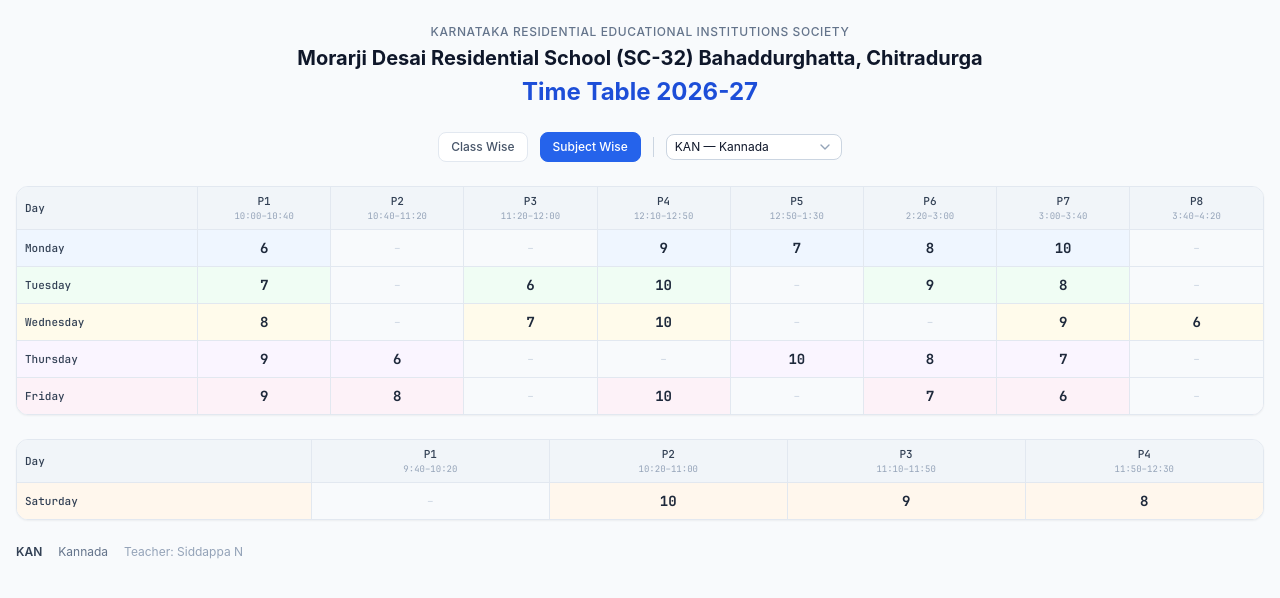
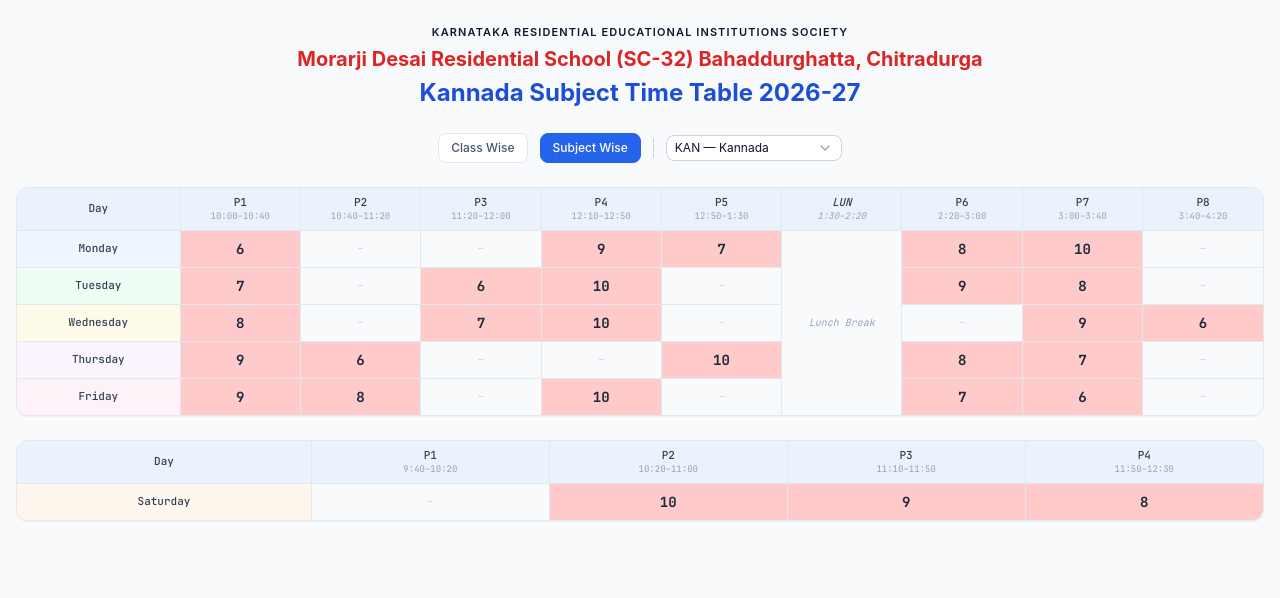
Before and after one commit to hoy-sala/pragati, a SvelteKit app in the folder frontend/: page /timetable in a window 1280 px wide. Both pictures are taken after a click on the button "Subject Wise". Shown: the top 598 px of the page. Built offline with nearby package versions, Linux system fonts and the light colour scheme; a web font is replaced by a local one.

Commit message:
timetable: print-view redesign with subject colors, lunch rowspan, A4 portrait

```diff
--- a/frontend/src/routes/timetable/+page.svelte
+++ b/frontend/src/routes/timetable/+page.svelte
@@ -15,9 +15,9 @@
 	const ACADEMIC_SUBJECTS = Object.entries(SUBJECT_INFO).filter(([c]) => !BREAK_CODES.has(c) && !ACTIVITY_CODES.has(c));
 	const SUBJECT_OPTIONS = ACADEMIC_SUBJECTS.map(([code, info]) => ({ id: code, name: `${code} — ${info.name}` }));
 
-	const WEEKDAY_PERIOD_MAP = [1, 2, 3, 5, 6, 8, 9, 10];
+	const WEEKDAY_PERIOD_MAP = [1, 2, 3, 5, 6, 7, 8, 9, 10];
 	const SAT_PERIOD_MAP = [3, 4, 6, 7];
-	const WEEKDAY_SLOT_LABELS = ['P1', 'P2', 'P3', 'P4', 'P5', 'P6', 'P7', 'P8'];
+	const WEEKDAY_SLOT_LABELS = ['P1', 'P2', 'P3', 'P4', 'P5', 'LUN', 'P6', 'P7', 'P8'];
 	const SAT_SLOT_LABELS = ['P1', 'P2', 'P3', 'P4'];
 
 	type SubjectGrid = Record<string, number[][]>;
@@ -58,33 +58,59 @@
 <style>
 	:global(body) { font-family: -apple-system, BlinkMacSystemFont, 'Segoe UI', Roboto, 'Helvetica Neue', Arial, sans-serif; }
 	.print-only { display: none; }
+	thead tr { background-color: #eaf2fb; }
+	thead th { color: #334155; }
+	td:first-child, th:first-child { text-align: center; }
 	@media print {
-		@page { size: A4 landscape; margin: 4mm; }
-		@page portrait-page { size: A4 portrait; margin: 4mm; }
+		@page { size: A4 portrait; margin: 5mm; }
 		:global(body) { -webkit-print-color-adjust: exact; print-color-adjust: exact; }
 		.no-print, .no-print * { display: none !important; }
 		.print-only { display: inline !important; }
-		.subject-print { page: portrait-page; }
 		.min-h-screen { min-height: auto !important; }
 		.max-w-7xl { max-width: 100% !important; margin: 0 !important; padding: 0 !important; }
-		.overflow-x-auto { box-shadow: none !important; }
+
+		h1 { font-size: 13pt !important; margin: 0 0 2px 0 !important; color: #dc2626 !important; }
+		h2 { font-size: 12pt !important; margin: 0 0 8px 0 !important; color: #1d4ed8 !important; }
+		p { color: #0f172a !important; }
+
+		.overflow-x-auto { box-shadow: none !important; margin-bottom: 5px !important; border: 1px solid #94a3b8 !important; }
+		.overflow-x-auto table { page-break-inside: avoid !important; }
+		table { font-size: 8px !important; width: 100% !important; border-collapse: collapse !important; border-spacing: 0 !important; }
+		th, td { padding: 3px 2px !important; border: 0.5px solid #94a3b8 !important; }
+		thead th { background: #eaf2fb !important; border-bottom: 0.5px solid #64748b !important; font-size: 7px !important; }
+		td:first-child, th:first-child { background: #f8fafc !important; border-right: 0.5px solid #64748b !important; }
+		.border-b-2 { border-bottom-width: 0.5px !important; border-bottom-color: #475569 !important; }
+		.text-slate-400 { color: #64748b !important; }
+		.space-y-6 > :not(:last-child) { margin-bottom: 4px !important; }
+		.text-xs { font-size: 8px !important; }
+		.text-sm { font-size: 9px !important; }
+		.text-\[11px\] { font-size: 8px !important; }
+		.text-\[10px\] { font-size: 7.5px !important; }
+		.text-\[9px\] { font-size: 7px !important; }
+		.leading-tight { line-height: 1.15 !important; }
+		.w-16 { width: auto !important; min-width: 20px !important; }
+		.w-10 { width: auto !important; min-width: 12px !important; }
+		.w-14 { width: auto !important; min-width: 16px !important; padding: 2px 1px !important; }
 		.sticky { position: static !important; }
-		:global(.print-scale) { zoom: 0.72; }
+		.rounded-xl { border-radius: 0 !important; }
+		.pt-2 { padding-top: 2px !important; }
+		.legend-print { display: none !important; }
+		td .truncate { max-width: none !important; overflow: visible !important; white-space: normal !important; }
 	}
 </style>
 
 <div class="min-h-screen bg-slate-50">
-	<div class="max-w-7xl mx-auto px-4 py-6 space-y-6 print-scale {viewMode === 'subject' ? 'subject-print' : ''}">
+	<div class="max-w-7xl mx-auto px-4 py-6 space-y-6">
 		<div class="text-center space-y-1">
-			<p class="text-xs font-medium text-slate-500 uppercase tracking-wider no-print">Karnataka Residential Educational Institutions Society</p>
-			<h1 class="text-xl font-bold text-slate-900">Morarji Desai Residential School (SC-32) Bahaddurghatta, Chitradurga</h1>
-			<h2 class="text-2xl font-bold text-primary-700">Time Table 2026-27 <span class="print-only text-slate-500 inline">
-				- {#if viewMode === 'class'}
-					{showAll ? 'All Classes' : 'Class ' + (activeClass + 6)} - Class Wise
-				{:else}
-					{SUBJECT_INFO[selectedSubject]?.name} - Subject Wise
-				{/if}
-			</span></h2>
+			<p class="text-[11px] font-semibold text-slate-900 uppercase tracking-widest">Karnataka Residential Educational Institutions Society</p>
+			<h1 class="text-xl font-bold text-red-600">Morarji Desai Residential School (SC-32) Bahaddurghatta, Chitradurga</h1>
+			{#if viewMode === 'subject'}
+				<h2 class="text-2xl font-bold text-primary-700">{SUBJECT_INFO[selectedSubject]?.name} Subject Time Table 2026-27</h2>
+			{:else}
+				<h2 class="text-2xl font-bold text-primary-700">Time Table 2026-27 <span class="print-only text-primary-600 inline">
+					- {showAll ? 'All Classes' : 'Class ' + (activeClass + 6)} - Class Wise
+				</span></h2>
+			{/if}
 		</div>
 
 		<div class="flex flex-wrap items-center justify-center gap-3 no-print">
@@ -319,7 +345,7 @@
 					<tr class="bg-slate-100 border-b border-slate-200">
 						<th class="px-2 py-1.5 text-left font-semibold text-slate-700 border-r border-slate-200 w-16">Day</th>
 						{#each WEEKDAY_SLOT_LABELS as label, si}
-							<th class="px-1 py-1.5 text-center font-semibold text-slate-700 border-r border-slate-200 last:border-r-0 w-14">
+							<th class="px-1 py-1.5 text-center font-semibold border-r border-slate-200 last:border-r-0 w-14 {label === 'LUN' ? 'text-slate-400 italic' : 'text-slate-700'}">
 								<div>{label}</div>
 								<div class="text-[9px] font-normal text-slate-400">{WEEKDAY_TIMES[WEEKDAY_PERIOD_MAP[si]]}</div>
 							</th>
@@ -328,17 +354,27 @@
 				</thead>
 				<tbody>
 					{#each MON_FRI_INDICES as di}
+						{@const classes = grid['d' + di]}
 						<tr class="border-t border-slate-200 {DAY_BG[di]}">
 							<td class="px-2 py-2 font-semibold text-slate-700 border-r border-slate-200 {DAY_BG[di]}">{DAY_LABELS[di]}</td>
-							{#each WEEKDAY_SLOT_LABELS as _, si}
-								{@const classes = grid['d' + di][si]}
-								<td class="px-1 py-2 text-center align-middle border-r border-slate-200 last:border-r-0 {classes.length === 0 ? 'bg-slate-50' : DAY_BG[di]}">
-									{#if classes.length > 0}
-										<span class="font-bold text-slate-800 text-sm">{classes.join(', ')}</span>
-									{:else}
-										<span class="text-slate-300">&ndash;</span>
+							{#each WEEKDAY_SLOT_LABELS as label, si}
+								{@const slotClasses = classes[si]}
+								{#if label === 'LUN'}
+									{#if di === 0}
+										<td class="px-1 py-2 text-center border-r border-slate-200 last:border-r-0 bg-slate-50 text-slate-400 italic" rowspan="{MON_FRI_INDICES.length}">
+											<div class="text-[10px]">Lunch Break</div>
+										</td>
 									{/if}
-								</td>
+								{:else}
+									<td class="px-1 py-2 text-center align-middle border-r border-slate-200 last:border-r-0 {slotClasses.length === 0 ? 'bg-slate-50' : ''}"
+										style={slotClasses.length > 0 ? `background-color: ${info.color}` : ''}>
+										{#if slotClasses.length > 0}
+											<span class="font-bold text-slate-800 text-sm">{slotClasses.join(', ')}</span>
+										{:else}
+											<span class="text-slate-300">&ndash;</span>
+										{/if}
+									</td>
+								{/if}
 							{/each}
 						</tr>
 					{/each}
@@ -364,7 +400,8 @@
 						<td class="px-2 py-2 font-semibold text-slate-700 border-r border-slate-200 {DAY_BG[5]}">{DAY_LABELS[5]}</td>
 						{#each SAT_SLOT_LABELS as _, si}
 							{@const classes = grid['d5'][si]}
-							<td class="px-1 py-2 text-center align-middle border-r border-slate-200 last:border-r-0 {classes.length === 0 ? 'bg-slate-50' : DAY_BG[5]}">
+							<td class="px-1 py-2 text-center align-middle border-r border-slate-200 last:border-r-0 {classes.length === 0 ? 'bg-slate-50' : ''}"
+								style={classes.length > 0 ? `background-color: ${info.color}` : ''}>
 								{#if classes.length > 0}
 									<span class="font-bold text-slate-800 text-sm">{classes.join(', ')}</span>
 								{:else}
@@ -375,14 +412,6 @@
 					</tr>
 				</tbody>
 			</table>
-		</div>
-
-		<div class="flex items-center gap-4 text-xs text-slate-500">
-			<span class="font-semibold text-slate-700">{selectedSubject}</span>
-			<span>{info?.name}</span>
-			{#if teacherName}
-				<span class="text-slate-400">Teacher: {teacherName}</span>
-			{/if}
 		</div>
 		{/if}
 
--- a/frontend/src/routes/timetable/timetable.data.ts
+++ b/frontend/src/routes/timetable/timetable.data.ts
@@ -29,23 +29,23 @@ export interface ClassSchedule {
 }
 
 export const SUBJECT_INFO: Record<string, { name: string; color: string }> = {
-  KAN: { name: 'Kannada', color: '#DBEAFE' },
-  ENG: { name: 'English', color: '#E0E7FF' },
-  HIN: { name: 'Hindi', color: '#F3E8FF' },
-  MAT: { name: 'Mathematics', color: '#FFF3E0' },
-  SCI: { name: 'Science', color: '#FFF9C4' },
-  SOC: { name: 'Social Studies', color: '#FFE0B2' },
-  CS: { name: 'Computer Science', color: '#B2EBF2' },
-  DRW: { name: 'Drawing & Visual Arts', color: '#FCE4EC' },
-  MUS: { name: 'Music & Performing Arts', color: '#FFE0E0' },
-  PE: { name: 'Physical Education', color: '#C8E6C9' },
-  LIB: { name: 'Library & Reading', color: '#E0E0E0' },
-  CUL: { name: 'Cultural Programme', color: '#D4EDDA' },
+  KAN: { name: 'Kannada', color: '#FECACA' },
+  ENG: { name: 'English', color: '#BFDBFE' },
+  HIN: { name: 'Hindi', color: '#BBF7D0' },
+  MAT: { name: 'Mathematics', color: '#FEF08A' },
+  SCI: { name: 'Science', color: '#E9D5FF' },
+  SOC: { name: 'Social Studies', color: '#A5F3FC' },
+  CS: { name: 'Computer Science', color: '#FBCFE8' },
+  DRW: { name: 'Drawing & Visual Arts', color: '#FED7AA' },
+  MUS: { name: 'Music & Performing Arts', color: '#99F6E4' },
+  PE: { name: 'Physical Education', color: '#ECFCCB' },
+  LIB: { name: 'Library & Reading', color: '#BAE6FD' },
+  CUL: { name: 'Cultural Programme', color: '#C7D2FE' },
   BRK: { name: 'Short Break', color: '#F1F5F9' },
   LUN: { name: 'Lunch Break', color: '#F1F5F9' },
-  ASM: { name: 'Morning Assembly', color: '#FFF9C4' },
-  PTR: { name: 'Physical Training', color: '#C8E6C9' },
-  BRF: { name: 'Breakfast', color: '#FFE0B2' },
+  ASM: { name: 'Morning Assembly', color: '#FEF9C3' },
+  PTR: { name: 'Physical Training', color: '#DCFCE7' },
+  BRF: { name: 'Breakfast', color: '#FEF3C7' },
 };
 
 export const BREAK_CODES = new Set(['BRK', 'LUN']);
```
